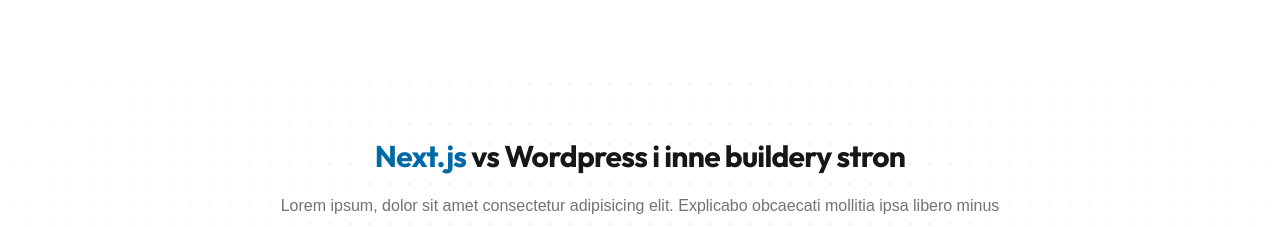
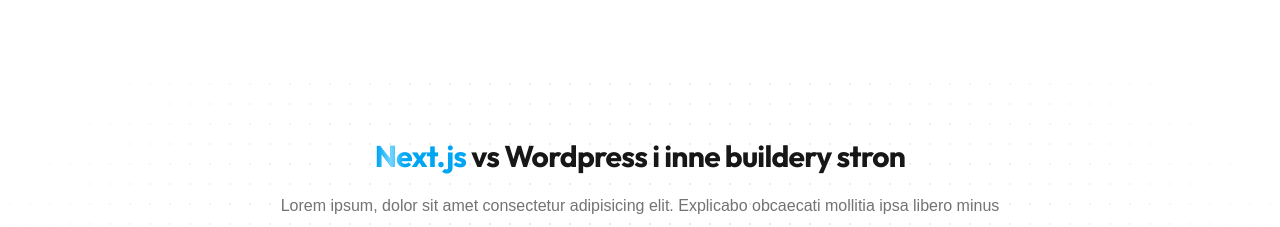
Before and after one commit to KM-WebDev/site, a Next.js app: page / in a window 1280 px wide. Shown: the part 2200-2427 px from the top of the page. Built offline with nearby package versions, Linux system fonts and the light colour scheme.

Commit message:
add textshimmer to HomeWordpress

```diff
--- a/components/pages/home/HomeWordpress.tsx
+++ b/components/pages/home/HomeWordpress.tsx
@@ -8,6 +8,7 @@
 import { IoPricetagOutline, IoRocketOutline } from "react-icons/io5";
 import { AiOutlineRise } from "react-icons/ai";
 import { DotBackground } from "@/third-party/aceternity-ui/DotBackground";
+import { TextShimmer } from "@/third-party/motion-primitives/TextShimmer";
 type Point = {
     title: string;
     text: string;
@@ -73,8 +74,13 @@
             <Section.Content className="xl:gap-size-2xl gap-size-xl z-100">
                 <div className="gap-size-sm mx-auto flex max-w-3xl flex-col text-center">
                     <Heading semantic="h2">
-                        <span className="text-sky-700">Next.js</span> vs
-                        Wordpress i inne buildery stron
+                        <TextShimmer
+                            as="span"
+                            className="[--base-color:var(--color-sky-500)] [--base-gradient-color:var(--color-sky-300)]"
+                        >
+                            Next.js
+                        </TextShimmer>{" "}
+                        vs Wordpress i inne buildery stron
                     </Heading>
 
                     <Text muted>
```
